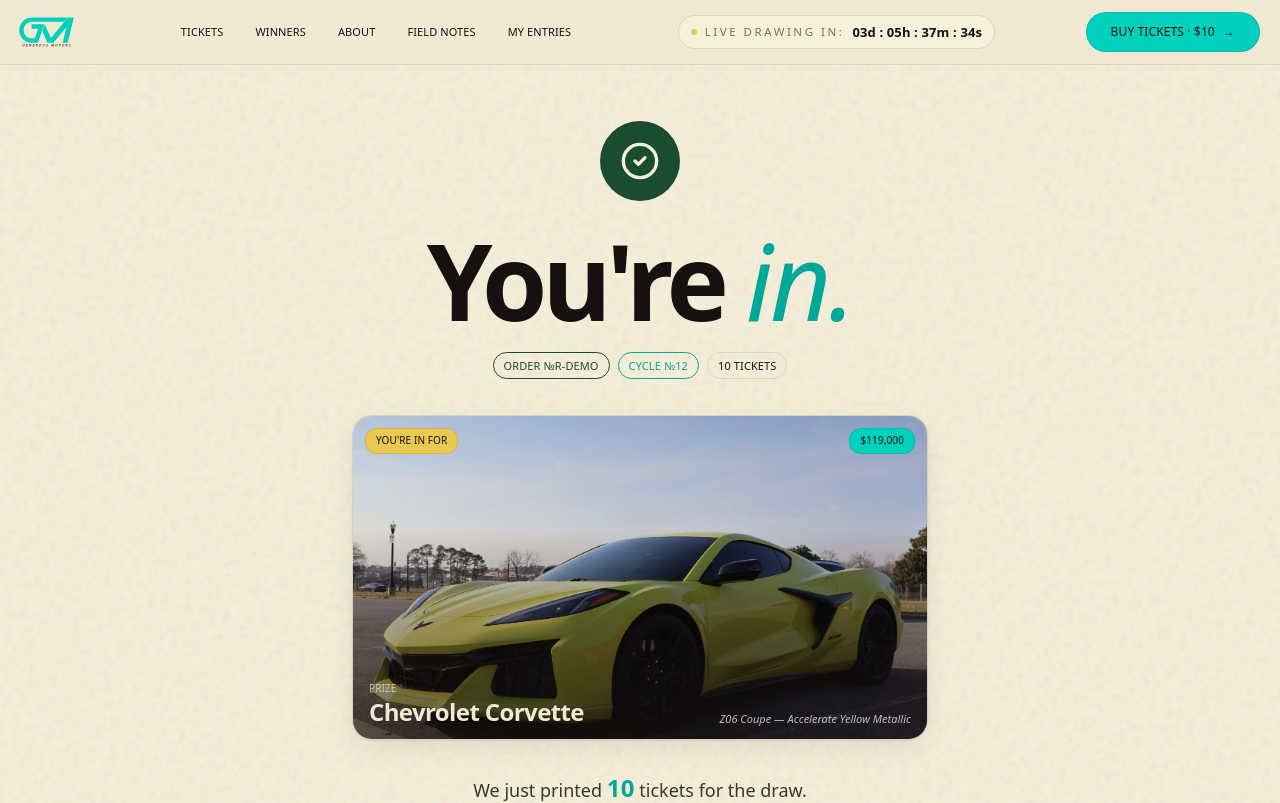
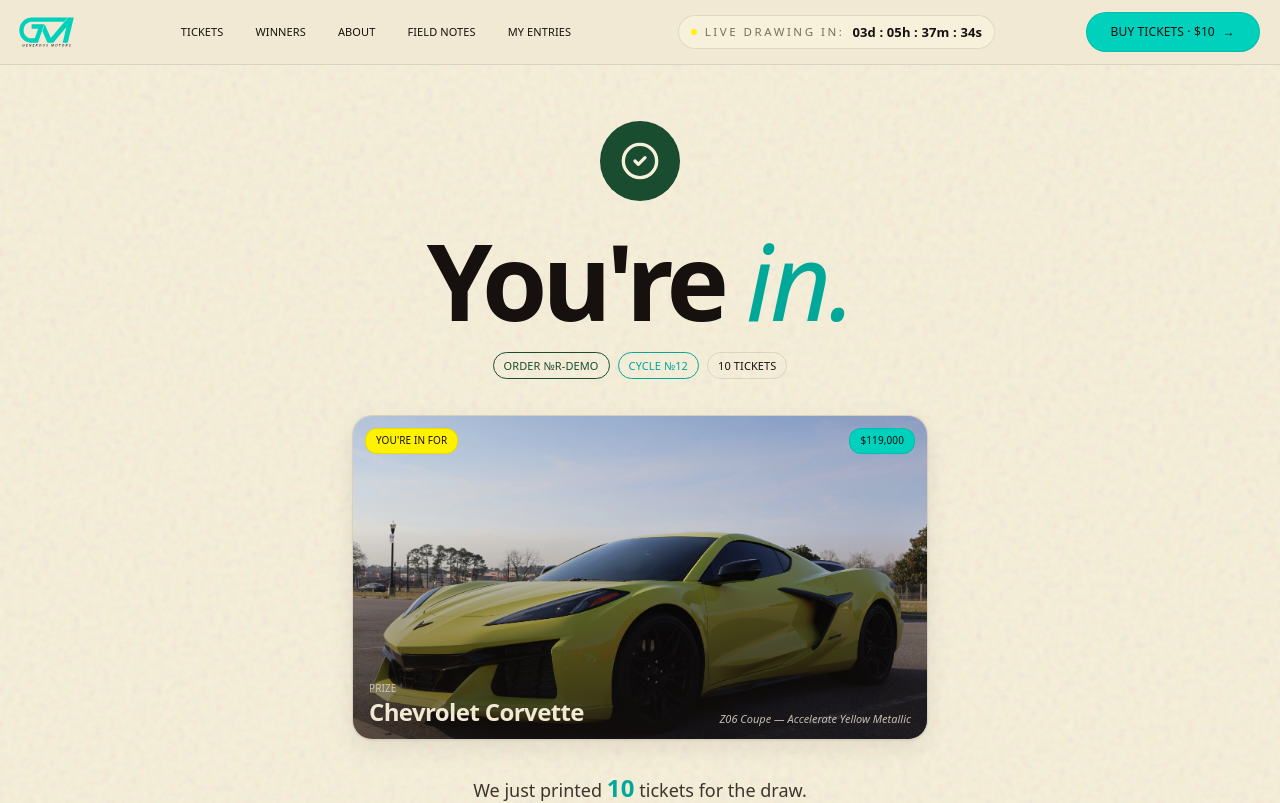
Before and after one commit to da7a90-backup/gmdemo, a Next.js app: page /thank-you in a window 1280 px wide. Shown: the top 803 px of the page. Built offline with nearby package versions, Linux system fonts and the light colour scheme; a web font is replaced by a local one.

Commit message:
Feat: neon yellow FFF200 accent

```diff
--- a/src/app/about/page.tsx
+++ b/src/app/about/page.tsx
@@ -15,7 +15,7 @@ export default function AboutPage() {
           className="absolute inset-0 -z-10"
           style={{
             background:
-              "radial-gradient(900px 400px at 90% -10%, rgba(235,200,82,0.14), transparent 60%), radial-gradient(700px 350px at 0% 100%, rgba(31,64,49,0.12), transparent 60%)",
+              "radial-gradient(900px 400px at 90% -10%, rgba(255,242,0,0.14), transparent 60%), radial-gradient(700px 350px at 0% 100%, rgba(31,64,49,0.12), transparent 60%)",
           }}
         />
         <div className="mx-auto max-w-3xl px-5 py-12 relative">
--- a/src/app/globals.css
+++ b/src/app/globals.css
@@ -33,13 +33,13 @@
   --color-charity-hover: #0f3520;
   --color-charity-soft: #d2decb;
 
-  /* Vault yellow — warm secondary paired with the teal accent.
+  /* Neon yellow — high-vis secondary paired with the teal accent.
      "brass" name kept as an alias so existing usages keep working.
      Yellow carries dark ink text only — never white. */
-  --color-brass: #ebc852;        /* vault yellow */
-  --color-brass-hover: #d4ad2f;  /* darker gold for hover states */
-  --color-brass-soft: #f8eec6;   /* pale tint for soft backgrounds */
-  --color-brass-deep: #8a6d00;   /* legible amber for small text on cream */
+  --color-brass: #fff200;       /* neon yellow */
+  --color-brass-hover: #d9ce00;  /* darker neon for hover states */
+  --color-brass-soft: #fffbc2;   /* pale tint for soft backgrounds */
+  --color-brass-deep: #6f6a00;   /* legible olive for small text on cream */
 
   --color-navy: #163252;
   --color-navy-soft: #cfd6df;
--- a/src/app/live/page.tsx
+++ b/src/app/live/page.tsx
@@ -15,7 +15,7 @@ export default function LivePage() {
         className="absolute inset-0"
         style={{
           background:
-            "radial-gradient(900px 350px at 70% 30%, rgba(235,200,82,0.22), transparent 60%), radial-gradient(500px 200px at 10% 100%, rgba(31,64,49,0.22), transparent 60%)",
+            "radial-gradient(900px 350px at 70% 30%, rgba(255,242,0,0.22), transparent 60%), radial-gradient(500px 200px at 10% 100%, rgba(31,64,49,0.22), transparent 60%)",
         }}
       />
       <span aria-hidden className="absolute -top-6 -right-6 display-mega text-paper/[0.05] select-none">DRAW</span>
--- a/src/app/thank-you/thank-you-client.tsx
+++ b/src/app/thank-you/thank-you-client.tsx
@@ -117,7 +117,7 @@ export function ThankYouClient() {
         className="absolute inset-0 -z-10"
         style={{
           background:
-            "radial-gradient(900px 400px at 50% -10%, rgba(235,200,82,0.15), transparent 60%), radial-gradient(600px 250px at 30% 110%, rgba(31,64,49,0.13), transparent 60%)",
+            "radial-gradient(900px 400px at 50% -10%, rgba(255,242,0,0.15), transparent 60%), radial-gradient(600px 250px at 30% 110%, rgba(31,64,49,0.13), transparent 60%)",
         }}
       />
 
--- a/src/app/winners/page.tsx
+++ b/src/app/winners/page.tsx
@@ -17,7 +17,7 @@ export default function WinnersPage() {
           className="absolute inset-0 -z-10"
           style={{
             background:
-              "radial-gradient(700px 350px at 80% 10%, rgba(235,200,82,0.14), transparent 60%), radial-gradient(500px 300px at 0% 100%, rgba(31,64,49,0.12), transparent 60%)",
+              "radial-gradient(700px 350px at 80% 10%, rgba(255,242,0,0.14), transparent 60%), radial-gradient(500px 300px at 0% 100%, rgba(31,64,49,0.12), transparent 60%)",
           }}
         />
         <div className="mx-auto max-w-[1400px] px-5 py-10 grid lg:grid-cols-12 gap-6 items-end border-b border-rule-soft">
--- a/src/components/live-draw-block.tsx
+++ b/src/components/live-draw-block.tsx
@@ -15,7 +15,7 @@ export function LiveDrawBlock() {
           className="absolute inset-0"
           style={{
             background:
-              "radial-gradient(800px 300px at 80% 30%, rgba(235,200,82,0.22), transparent 60%), radial-gradient(600px 200px at 10% 90%, rgba(26,77,48,0.22), transparent 60%)",
+              "radial-gradient(800px 300px at 80% 30%, rgba(255,242,0,0.22), transparent 60%), radial-gradient(600px 200px at 10% 90%, rgba(26,77,48,0.22), transparent 60%)",
           }}
         />
         <div className="relative grid gap-10 p-8 lg:grid-cols-12 lg:p-14 border-b border-paper/30">
--- a/src/components/winners-gallery.tsx
+++ b/src/components/winners-gallery.tsx
@@ -63,7 +63,7 @@ export function WinnerCard({ winner: w }: { winner: typeof winners[number] }) {
           className="absolute inset-0"
           style={{
             background:
-              "radial-gradient(400px 160px at 50% 90%, rgba(235,200,82,0.4), transparent 60%)",
+              "radial-gradient(400px 160px at 50% 90%, rgba(255,242,0,0.4), transparent 60%)",
           }}
         />
         <div className="absolute inset-0 flex items-center justify-center">
```
